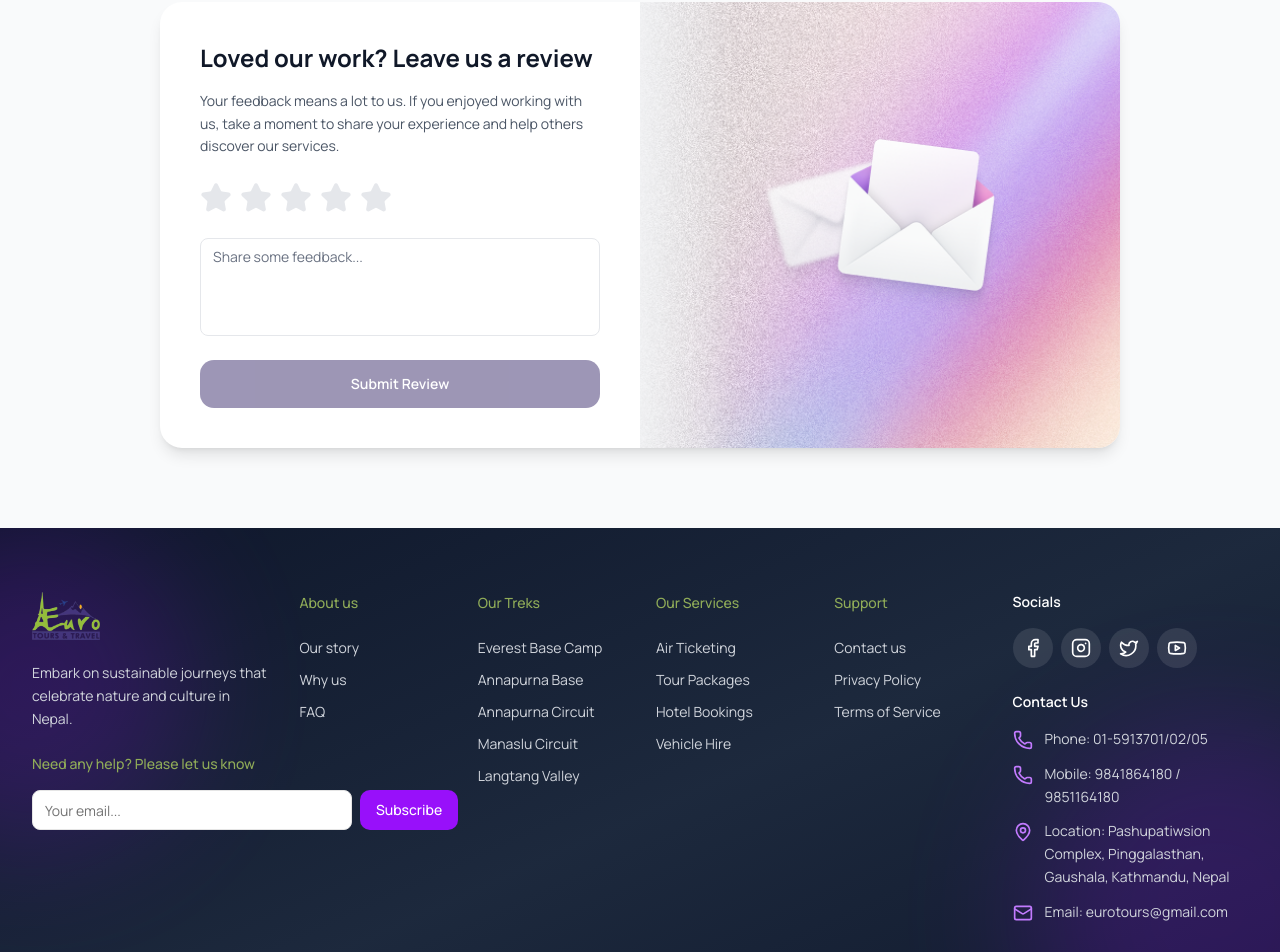
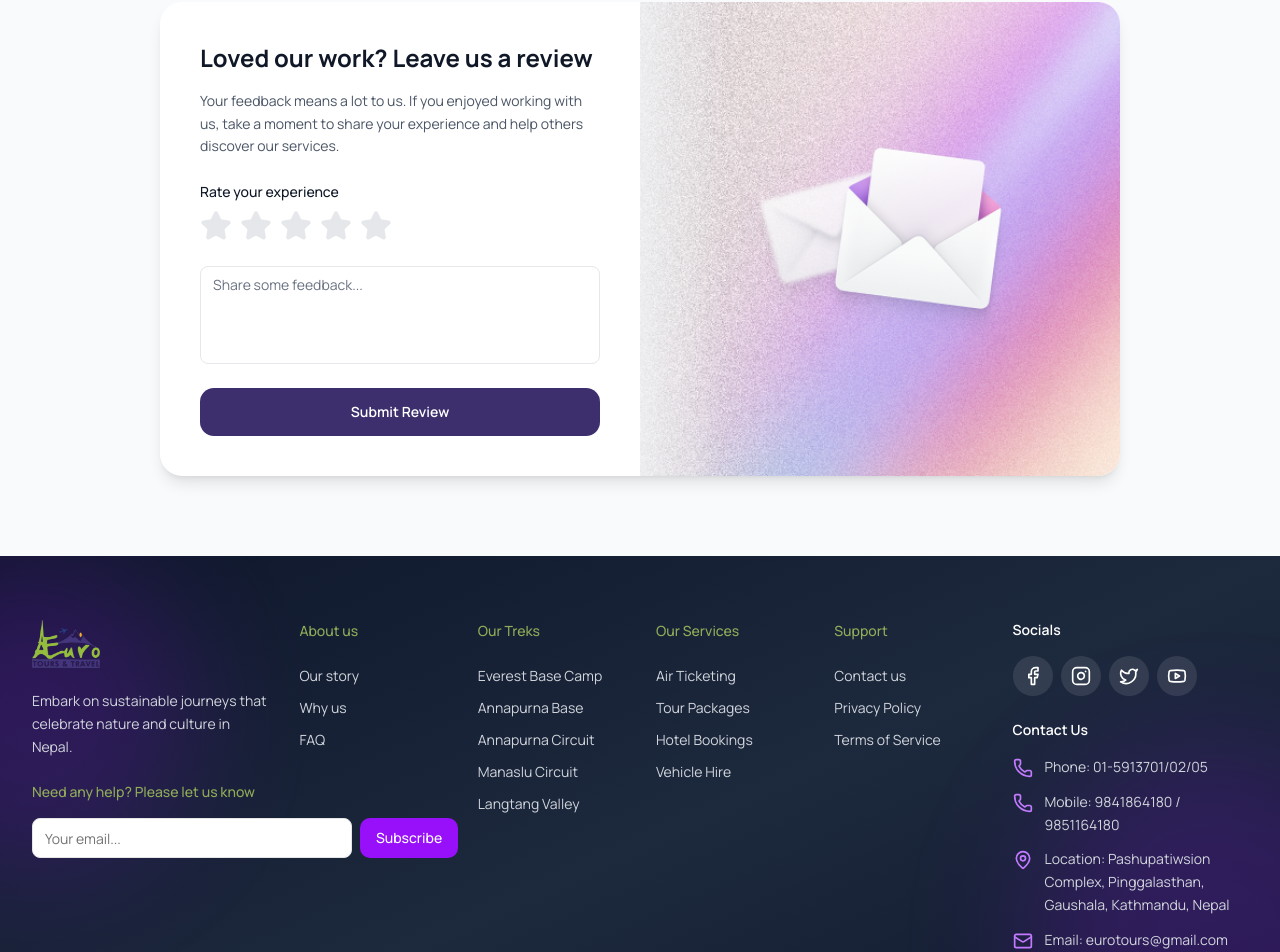
Before and after one commit to BibekExamNepal/euro-tours, a Next.js app: page / in a window 1280 px wide. Shown: the part 8358-9310 px from the top of the page. Built offline with nearby package versions, Linux system fonts and the light colour scheme.

Commit message:
Updated review schema and FAQSection component

```diff
--- a/src/components/home/Faqsection.tsx
+++ b/src/components/home/Faqsection.tsx
@@ -1,11 +1,20 @@
 'use client';
 
-import React, {useState} from 'react';
-import {ChevronDown, Star} from 'lucide-react';
-import {Button} from '@/components/ui/button';
-import {Textarea} from '@/components/ui/textarea';
-import {Collapsible, CollapsibleContent, CollapsibleTrigger,} from '@/components/ui/collapsible';
+import React, { useState } from 'react';
+import { ChevronDown, Star, Loader2 } from 'lucide-react';
+import { Button } from '@/components/ui/button';
+import { Textarea } from '@/components/ui/textarea';
+import {
+    Collapsible,
+    CollapsibleContent,
+    CollapsibleTrigger,
+} from '@/components/ui/collapsible';
 import Image from 'next/image';
+import { zodResolver } from '@hookform/resolvers/zod';
+import { reviewSchema, ReviewFormData } from '@/lib/validations/review.schema';
+import { useForm } from 'react-hook-form';
+import { toast } from 'sonner';
+import {showToast} from "@/lib/show-toast";
 
 interface FAQItem {
     question: string;
@@ -15,40 +24,76 @@ interface FAQItem {
 const faqData: FAQItem[] = [
     {
         question: 'What destinations do you cover in Nepal?',
-        answer: 'We cover all major destinations including Kathmandu, Pokhara, Chitwan, Lumbini, Everest Region, Annapurna Region, Mustang, Langtang, and many off-the-beaten-path locations across Nepal.',
+        answer:
+            'We cover all major destinations including Kathmandu, Pokhara, Chitwan, Lumbini, Everest Region, Annapurna Region, Mustang, Langtang, and many off-the-beaten-path locations across Nepal.',
     },
     {
         question: 'Do you arrange trekking and hiking tours?',
-        answer: 'Yes, we arrange comprehensive trekking and hiking tours across Nepal, including popular routes like Everest Base Camp, Annapurna Circuit, and many others.',
+        answer:
+            'Yes, we arrange comprehensive trekking and hiking tours across Nepal, including popular routes like Everest Base Camp, Annapurna Circuit, and many others.',
     },
     {
         question: 'Are your guides licensed and experienced?',
-        answer: 'All our guides are fully licensed by the Nepal Tourism Board and have years of experience leading tours and treks in the Himalayas.',
+        answer:
+            'All our guides are fully licensed by the Nepal Tourism Board and have years of experience leading tours and treks in the Himalayas.',
     },
     {
         question: 'What is included in your tour packages?',
-        answer: 'Our tour packages typically include accommodation, meals, transportation, permits, guide services, and all necessary arrangements for your journey.',
+        answer:
+            'Our tour packages typically include accommodation, meals, transportation, permits, guide services, and all necessary arrangements for your journey.',
     },
 ];
 
 export default function FAQSection() {
     const [openItems, setOpenItems] = useState<number[]>([0]);
-    const [rating, setRating] = useState<number>(0);
     const [hoverRating, setHoverRating] = useState<number>(0);
-    const [review, setReview] = useState<string>('');
+    const [isSubmitting, setIsSubmitting] = useState<boolean>(false);
+
+    const {
+        register,
+        handleSubmit,
+        formState: { errors },
+        reset,
+        watch,
+        setValue,
+    } = useForm<ReviewFormData>({
+        resolver: zodResolver(reviewSchema),
+        defaultValues: {
+            rating: 0,
+            review: '',
+        },
+    });
+
+    const rating = watch('rating');
 
     const toggleItem = (index: number) => {
         setOpenItems((prev) =>
-            prev.includes(index)
-                ? prev.filter((i) => i !== index)
-                : [...prev, index]
+            prev.includes(index) ? prev.filter((i) => i !== index) : [...prev, index]
         );
     };
 
-    const handleSubmitReview = () => {
-        console.log({rating, review});
-        setRating(0);
-        setReview('');
+    const onSubmit = async (data: ReviewFormData) => {
+        setIsSubmitting(true);
+
+        try {
+            await new Promise((resolve) => setTimeout(resolve, 1500));
+
+            console.log('Review submitted:', data);
+            showToast({
+                type: 'success',
+                message: 'Thank you for your review!',
+                title: 'Review Submitted',
+            });
+            reset();
+        } catch (error) {
+            showToast({
+                type: 'error',
+                message: 'Failed to submit review. Please try again.',
+            });
+            console.error('Error submitting review:', error);
+        } finally {
+            setIsSubmitting(false);
+        }
     };
 
     return (
@@ -131,17 +176,21 @@ export default function FAQSection() {
                                 Loved our work? Leave us a review
                             </h3>
                             <p className="text-xs sm:text-sm text-gray-600 dark:text-gray-300 mb-5 sm:mb-6 leading-relaxed">
-                                Your feedback means a lot to us. If you enjoyed working with us, take a moment to share
-                                your experience and help others discover our services.
+                                Your feedback means a lot to us. If you enjoyed working with us,
+                                take a moment to share your experience and help others discover
+                                our services.
                             </p>
 
-                            <fieldset className="mb-5 sm:mb-6">
-                                <legend className="sr-only">Rate your experience</legend>
+                            <form onSubmit={handleSubmit(onSubmit)}>
+                                <fieldset className="mb-5 sm:mb-6" disabled={isSubmitting}>
+                                    <legend className="text-sm font-medium text-gray-900 dark:text-gray-50 mb-2">
+                                        Rate your experience
+                                    </legend>
                                     <div
                                         className="flex gap-1 sm:gap-2"
                                         role="radiogroup"
                                         aria-label="Rating"
-                                    aria-required="false"
+                                        aria-required="true"
                                     >
                                         {[1, 2, 3, 4, 5].map((star) => (
                                             <button
@@ -150,10 +199,11 @@ export default function FAQSection() {
                                                 role="radio"
                                                 aria-checked={rating === star}
                                                 aria-label={`${star} star${star !== 1 ? 's' : ''}`}
-                                            onClick={() => setRating(star)}
+                                                onClick={() => setValue('rating', star)}
                                                 onMouseEnter={() => setHoverRating(star)}
                                                 onMouseLeave={() => setHoverRating(0)}
-                                            className="transition-transform hover:scale-110 focus:outline-none focus-visible:ring-2 focus-visible:ring-[#8fbc3f] dark:focus-visible:ring-[#a8d955] focus-visible:ring-offset-2 dark:focus-visible:ring-offset-gray-800 rounded"
+                                                disabled={isSubmitting}
+                                                className="transition-transform hover:scale-110 focus:outline-none focus-visible:ring-2 focus-visible:ring-[#8fbc3f] dark:focus-visible:ring-[#a8d955] focus-visible:ring-offset-2 dark:focus-visible:ring-offset-gray-800 rounded disabled:opacity-50 disabled:cursor-not-allowed"
                                             >
                                                 <Star
                                                     className={`h-7 w-7 sm:h-8 sm:w-8 transition-colors ${
@@ -166,25 +216,59 @@ export default function FAQSection() {
                                             </button>
                                         ))}
                                     </div>
+                                    {errors.rating && (
+                                        <p
+                                            className="text-xs text-red-600 dark:text-red-400 mt-2"
+                                            role="alert"
+                                        >
+                                            {errors.rating.message}
+                                        </p>
+                                    )}
                                 </fieldset>
 
+                                <div className="mb-5 sm:mb-6">
+                                    <label htmlFor="review-text" className="sr-only">
+                                        Your review
+                                    </label>
                                     <Textarea
+                                        id="review-text"
                                         placeholder="Share some feedback..."
-                                value={review}
                                         rows={4}
-                                onChange={(e) => setReview(e.target.value)}
-                                className="mb-5 sm:mb-6 resize-none text-sm border-gray-200 dark:border-gray-600 bg-white dark:bg-gray-700 text-gray-900 dark:text-gray-50 placeholder:text-gray-500 dark:placeholder:text-gray-400 focus:border-green-300 dark:focus:border-green-500 focus:ring-green-300 dark:focus:ring-green-500"
+                                        disabled={isSubmitting}
+                                        className="resize-none text-sm border-gray-200 dark:border-gray-600 bg-white dark:bg-gray-700 text-gray-900 dark:text-gray-50 placeholder:text-gray-500 dark:placeholder:text-gray-400 focus:border-green-300 dark:focus:border-green-500 focus:ring-green-300 dark:focus:ring-green-500 disabled:opacity-50 disabled:cursor-not-allowed"
                                         aria-label="Your review"
+                                        aria-required="true"
+                                        aria-invalid={!!errors.review}
+                                        aria-describedby={errors.review ? 'review-error' : undefined}
+                                        {...register('review')}
                                     />
+                                    {errors.review && (
+                                        <p
+                                            id="review-error"
+                                            className="text-xs text-red-600 dark:text-red-400 mt-2"
+                                            role="alert"
+                                        >
+                                            {errors.review.message}
+                                        </p>
+                                    )}
+                                </div>
 
                                 <Button
-                                onClick={handleSubmitReview}
-                                disabled={rating === 0 || review.trim() === ''}
+                                    type="submit"
+                                    disabled={isSubmitting}
                                     className="w-full bg-[#3d2f6e] hover:bg-[#2f2454] dark:bg-[#4a3b82] dark:hover:bg-[#3d2f6e] text-white font-semibold py-5 sm:py-6 rounded-xl transition-all duration-300 disabled:opacity-50 disabled:cursor-not-allowed focus-visible:ring-2 focus-visible:ring-[#3d2f6e] dark:focus-visible:ring-[#4a3b82] focus-visible:ring-offset-2 dark:focus-visible:ring-offset-gray-800"
                                     aria-label="Submit your review"
                                 >
-                                Submit Review
+                                    {isSubmitting ? (
+                                        <span className="flex items-center justify-center gap-2">
+                      <Loader2 className="h-5 w-5 animate-spin" aria-hidden="true" />
+                      Submitting...
+                    </span>
+                                    ) : (
+                                        'Submit Review'
+                                    )}
                                 </Button>
+                            </form>
                         </div>
 
                         <div className="relative min-h-[300px] md:min-h-0">
--- /dev/null
+++ b/src/lib/validations/review.schema.ts
@@ -0,0 +1,15 @@
+
+import { z } from 'zod';
+
+export const reviewSchema = z.object({
+    rating: z
+        .number()
+        .min(1, 'Please provide a rating')
+        .max(5, 'Rating cannot be more than 5'),
+    review: z
+        .string()
+        .min(10, 'Review must be at least 10 characters')
+        .max(500, 'Review cannot exceed 500 characters'),
+});
+
+export type ReviewFormData = z.infer<typeof reviewSchema>;
```
Also changed, not shown: src/components/footer/Footer.tsx (+9 -4 lines). Lines whose indentation alone changed are shown as unchanged.
